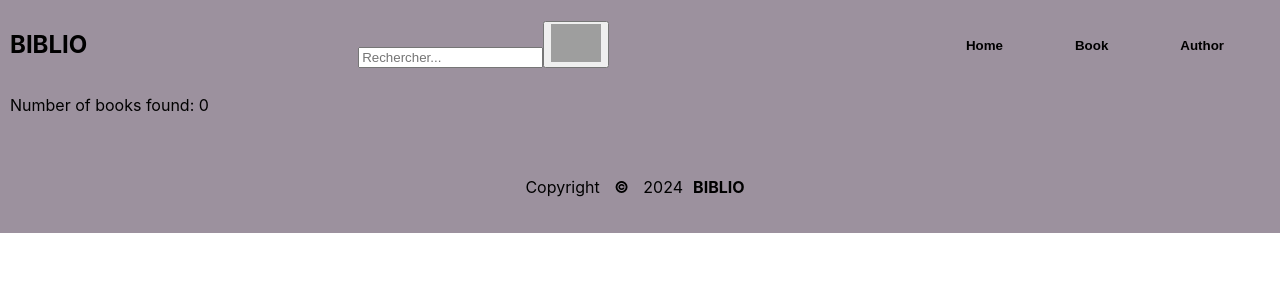
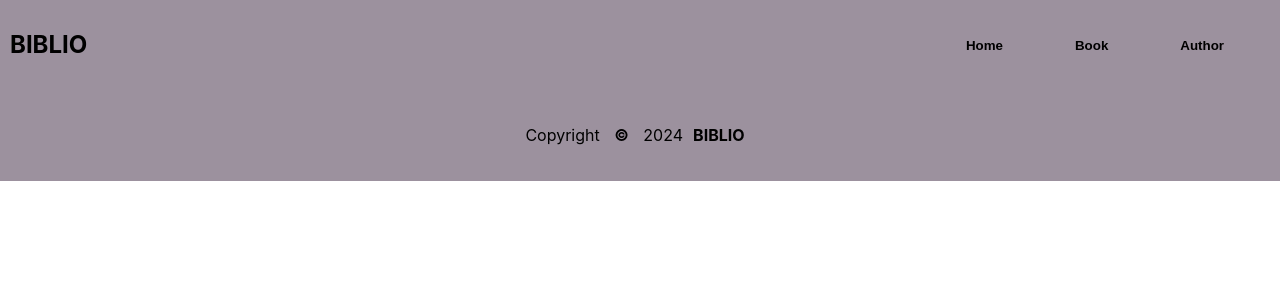
Before and after one commit to Seelegen/Library, a React (Create React App) app: page / in a window 1280 px wide. Shown: the top 300 px of the page. Built offline with nearby package versions, Linux system fonts and the light colour scheme; grey boxes are pictures that could not be loaded.

Commit message:
Update header.jsx

```diff
--- a/src/Components/header.jsx
+++ b/src/Components/header.jsx
@@ -1,35 +1,12 @@
-import React, { useState } from "react";
+import React from "react";
 import "../css/header.css";
 import { Link } from "react-router-dom";
-import useSearchBook from "../Hooks/useSearchBook";
 
 const Header = () => {
-  const [query, setQuery] = useState('');
-  const { books, isLoading } = useSearchBook(query);
-
-  const handleInputChange = (event) => {
-    setQuery(event.target.value);
-  };
-
   return (
     <header className="Header">
       <section>
         <h1 className="logo">BIBLIO</h1>
-        <div className="search-container">
-          <input
-            type="text"
-            placeholder="Rechercher..."
-            className="search-input"
-            value={query}
-            onChange={handleInputChange}
-          />
-          <button id="loupe" type="submit">
-            <img
-              src="https://encrypted-tbn0.gstatic.com/images?q=tbn:ANd9GcSarYxIAzBON-FZiNHYbvdW4HKuIYpdKGtKRA&usqp=CAU"
-              alt="Loupe"
-            />
-          </button>
-        </div>
         <menu>
           <Link to="/home">
             <button>Home</button>
@@ -44,21 +21,6 @@ const Header = () => {
           </Link>
         </menu>
       </section>
-      {isLoading ? (
-        <p>Loading...</p>
-      ) : (
-        <div>
-          <p>Number of books found: {books.length}</p>
-          <ul>
-            {books.map((book, index) => (
-              <li key={index}>
-                <Link to={`/book/${index}`}>{book.title}</Link>
-              </li>
-            ))}
-          </ul>
-          {books.length > 0 && <p>Author Name: {books[0].author_name}</p>}
-        </div>
-      )}
     </header>
   );
 };
```
